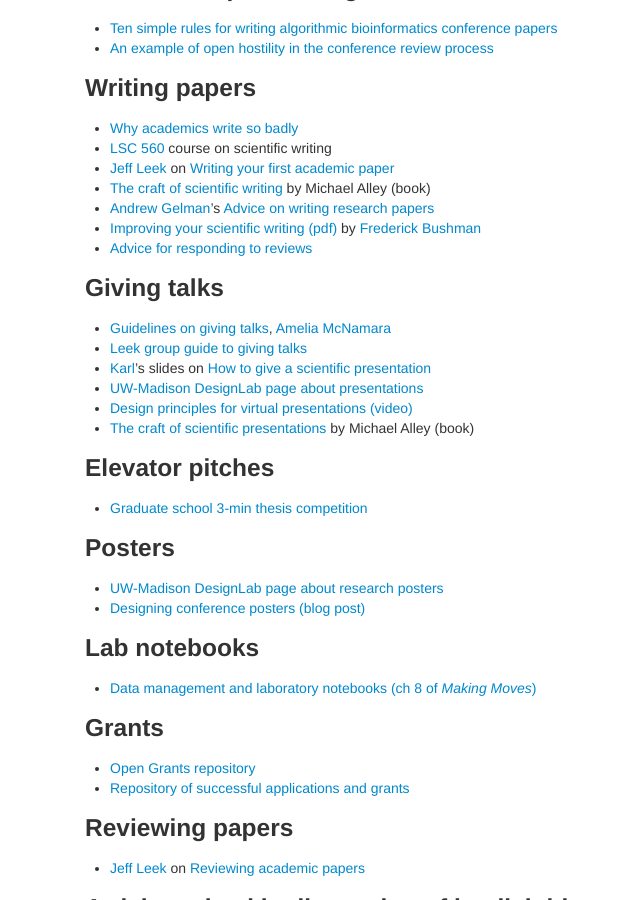
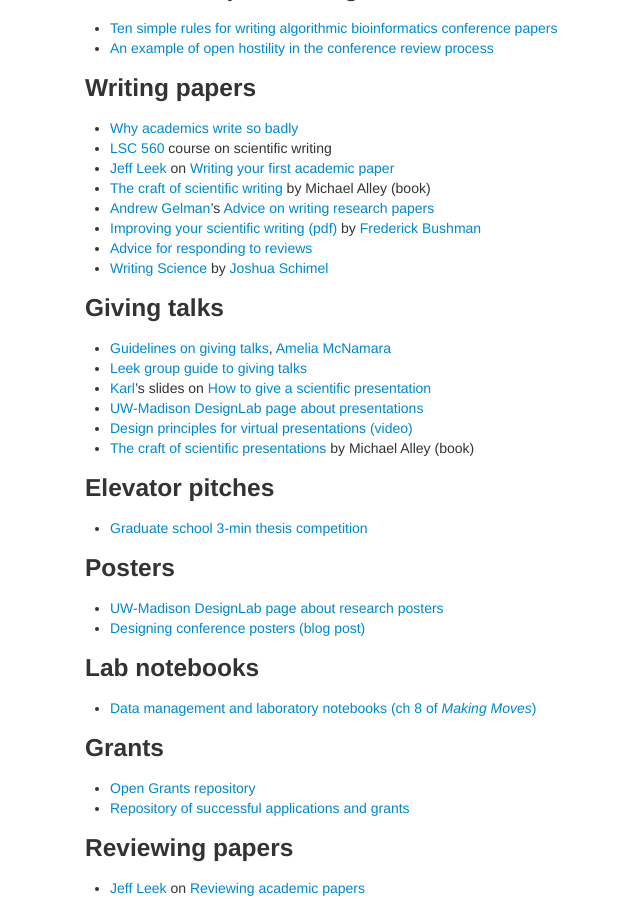
Before and after one commit to kbroman/BMI883, a Jekyll site: the page built from resources.md, in a window 1280 px wide and 900 px high, scrolled down 354 px. Shown: the whole window, without its empty margins (205-845 px from the left). Built offline with Jekyll 4.4.1, drawn with Linux system fonts in a browser that asks for light colours.

Commit message:
Add a book about writing to resources.md

```diff
--- a/resources.md
+++ b/resources.md
@@ -34,6 +34,8 @@ description: Resources for BMI 883/884, Biomedical data science professional ski
   (pdf)](https://www.med.upenn.edu/bushmanlab/assets/user-content/documents/scientificwritingv67.pdf)
   by [Frederick Bushman](https://www.med.upenn.edu/bushmanlab/)
 - [Advice for responding to reviews](https://labrigger.com/blog/2023/10/13/advice-for-responding-to-reviewers/)
+- [Writing Science](https://global.oup.com/academic/product/writing-science-9780199760244?cc=us&lang=en&)
+  by [Joshua Schimel](https://www.eemb.ucsb.edu/people/faculty/schimel)
 
 ### Giving talks
 
```
